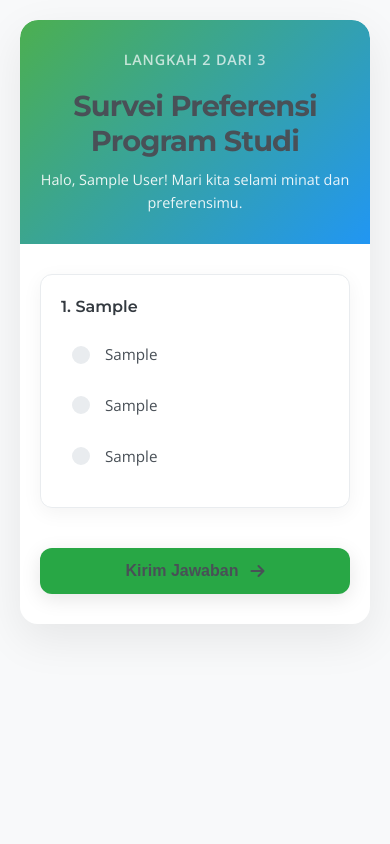
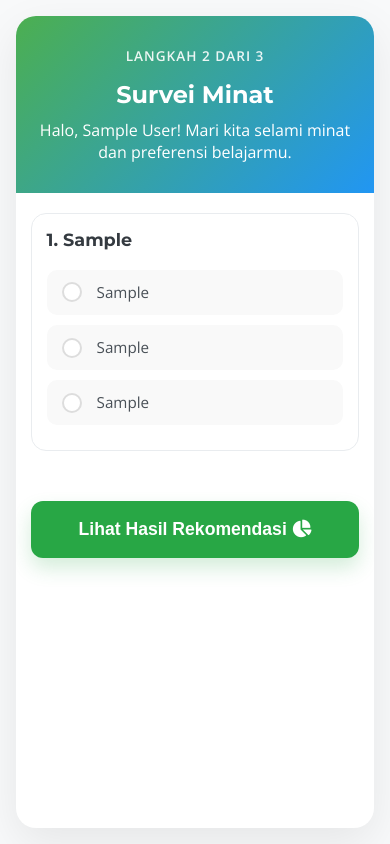
Before and after one commit to Tammam141/Prodiku, a Flask app: template templates/input_survey.html in a window 390 px wide. Run offline with Flask 3, Linux system fonts and the light colour scheme; the template is opened without the code that fills it: values that come from a table or form of the project are taken from there, others are empty; tables that the repository leaves empty hold one stand-in row (values such as "Sample post").

Commit message:
Perbaikan ui 4

```diff
--- a/static/input_survey.css
+++ b/static/input_survey.css
@@ -1,28 +1,15 @@
 :root {
     --primary-green: #28a745;
-      /* A classic, elegant green */
     --primary-green-hover: #218838;
-      /* Slightly darker for hover */
     --header-gradient-start: #4CAF50;
-      /* Green from home hero */
     --header-gradient-end: #2196F3;
-      /* Blue from home hero */
     --text-dark: #343a40;
-      /* Deep charcoal for headings */
     --text-body: #495057;
-      /* Softer dark for body text */
     --bg-light: #f8f9fa;
-      /* Very light, almost white background */
     --card-bg: #ffffff;
-      /* Pure white for question cards */
     --border-subtle: #e9ecef;
-      /* Very light grey border */
-      --input-focus-glow: rgba(40, 167, 69, 0.2);
-      /* Subtle green glow on focus */
     --shadow-soft: rgba(0, 0, 0, 0.08);
-      /* Soft, diffused shadow */
-      --accent-blue: #007bff;
-      /* A clean blue for steps/accents (if not in gradient) */
+    --white: #ffffff;
 }
 
 * {
@@ -34,329 +21,167 @@
 body {
     font-family: 'Open Sans', sans-serif;
     background-color: var(--bg-light);
-      /* Solid, very light background */
     color: var(--text-body);
     min-height: 100vh;
     display: flex;
-      flex-direction: column;
-      /* Allow content to stack and scroll */
-      align-items: center;
-      /* Center horizontally */
-      padding: 30px;
-      overflow-x: hidden;
+    justify-content: center;
+    padding: clamp(10px, 4vw, 40px);
 }
 
 .container {
     max-width: 800px;
     width: 100%;
     background-color: var(--card-bg);
-      border-radius: 18px;
+    border-radius: 20px;
     box-shadow: 0 15px 45px var(--shadow-soft);
-      text-align: left;
-      opacity: 1;
-      animation: fadeIn 0.8s ease-out forwards;
     overflow: hidden;
-      /* Ensure header gradient stays within bounds */
+    animation: fadeIn 0.6s ease-out;
 }
 
 @keyframes fadeIn {
-      from {
-          opacity: 0;
-          transform: translateY(20px);
-      }
-
-      to {
-          opacity: 1;
-          transform: translateY(0);
-      }
+    from { opacity: 0; transform: translateY(20px); }
+    to { opacity: 1; transform: translateY(0); }
 }
 
 .header-colorful {
     background: linear-gradient(135deg, var(--header-gradient-start) 0%, var(--header-gradient-end) 100%);
-      padding: 40px 60px;
+    padding: clamp(30px, 5vw, 50px);
     color: var(--white);
     text-align: center;
-      border-top-left-radius: 18px;
-      border-top-right-radius: 18px;
-      position: relative;
-      z-index: 1;
 }
 
 .header-colorful h2 {
     font-family: 'Montserrat', sans-serif;
+    font-size: clamp(1.5rem, 5vw, 2.5rem);
+    font-weight: 700;
     margin-bottom: 10px;
-      color: var(--white);
-      font-size: 2.8em;
-      font-weight: 700;
-      letter-spacing: -0.8px;
-      line-height: 1.2;
-  }
-
-  .header-colorful p.user-greeting {
-      color: rgba(255, 255, 255, 0.9);
-      font-size: 1.1em;
-      line-height: 1.6;
-      max-width: 650px;
-      margin: 0 auto;
+    color: #fff;
 }
 
 .progress-indicator {
-      text-align: center;
-      margin-bottom: 25px;
-      color: rgba(255, 255, 255, 0.7);
-      font-size: 1em;
     font-weight: 600;
-      letter-spacing: 0.8px;
     text-transform: uppercase;
-  }
-
-  .progress-indicator strong {
-      color: var(--white);
+    font-size: 0.85rem;
+    letter-spacing: 1px;
+    margin-bottom: 15px;
+    opacity: 0.9;
 }
 
 .form-content {
-      padding: 40px 60px 60px;
+    padding: clamp(20px, 5vw, 50px);
 }
 
 .pertanyaan-group {
-      margin-bottom: 35px;
-      background-color: var(--card-bg);
-      padding: 30px;
-      /* More internal padding */
-      border-radius: 12px;
-      box-shadow: 0 5px 20px rgba(0, 0, 0, 0.05);
-      /* Softer shadow for each question */
-      transition: transform 0.2s ease, box-shadow 0.2s ease;
+    margin-bottom: 30px;
+    padding: 25px;
+    border-radius: 15px;
     border: 1px solid var(--border-subtle);
-      /* Subtle border */
+    background: #fff;
+    transition: 0.3s;
+    opacity: 0; /* Untuk animasi scroll */
+    transform: translateY(20px);
+}
+
+/* Class untuk trigger animasi JS */
+.pertanyaan-group.visible {
+    opacity: 1;
+    transform: translateY(0);
 }
 
 .pertanyaan-group:hover {
-      transform: translateY(-3px);
-      /* Subtle lift on hover */
-      box-shadow: 0 8px 25px rgba(0, 0, 0, 0.1);
-      /* Slightly more prominent shadow */
+    border-color: var(--primary-green);
+    box-shadow: 0 5px 15px rgba(0,0,0,0.05);
 }
 
-  .pertanyaan-group p.question-text {
+.question-text {
     font-family: 'Montserrat', sans-serif;
-      font-weight: 600;
+    font-weight: 700;
+    color: var(--text-dark);
     margin-bottom: 20px;
-      /* More space below question */
-      color: var(--text-dark);
-      font-size: 1.15em;
-      line-height: 1.5;
+    font-size: 1.1rem;
 }
 
 .radio-option {
     display: flex;
     align-items: center;
-      margin-bottom: 15px;
-      /* Space between options */
+    padding: 12px 15px;
+    margin-bottom: 10px;
+    border-radius: 10px;
     cursor: pointer;
-      position: relative;
-      padding: 12px 15px;
-      /* Padding for click area */
-      border-radius: 8px;
-      transition: background-color 0.2s ease, box-shadow 0.2s ease;
-      border: 1px solid transparent;
-      /* Placeholder for border on hover/checked */
+    transition: 0.2s;
+    background: #f9f9f9;
 }
 
 .radio-option:hover {
-      background-color: rgba(var(--primary-green-rgb, 40, 167, 69), 0.05);
-      /* Very light green background on hover */
-      border-color: rgba(var(--primary-green-rgb, 40, 167, 69), 0.3);
-      /* Subtle border on hover */
+    background: #f0fdf4;
 }
 
 .radio-option input[type="radio"] {
-      /* Hide default radio button */
-      position: absolute;
-      opacity: 0;
-      cursor: pointer;
-      height: 0;
-      width: 0;
+    display: none;
 }
 
 .custom-radio {
-      height: 22px;
-      width: 22px;
-      background-color: var(--border-subtle);
+    width: 20px;
+    height: 20px;
+    border: 2px solid #ddd;
     border-radius: 50%;
-      display: inline-block;
+    margin-right: 15px;
     position: relative;
-      margin-right: 15px;
     flex-shrink: 0;
-      /* Prevent it from shrinking */
-      transition: background-color 0.2s ease, border-color 0.2s ease;
-      border: 2px solid var(--border-subtle);
+    background: #fff;
 }
 
-  /* Inner circle for custom radio */
-  .custom-radio::after {
-      content: "";
-      position: absolute;
-      display: none;
-      left: 50%;
-      top: 50%;
-      transform: translate(-50%, -50%);
-      width: 12px;
-      height: 12px;
-      border-radius: 50%;
-      background: var(--primary-green);
+.radio-option input:checked + .custom-radio {
+    border-color: var(--primary-green);
 }
 
-  /* When radio button is checked */
-  .radio-option input[type="radio"]:checked~.custom-radio {
-      background-color: var(--white);
-      border-color: var(--primary-green);
-      /* Green border when checked */
+.radio-option input:checked + .custom-radio::after {
+    content: "";
+    width: 10px;
+    height: 10px;
+    background: var(--primary-green);
+    border-radius: 50%;
+    position: absolute;
+    top: 50%;
+    left: 50%;
+    transform: translate(-50%, -50%);
 }
 
-  .radio-option input[type="radio"]:checked~.custom-radio::after {
-      display: block;
+.option-text {
+    font-size: 0.95rem;
+    line-height: 1.4;
 }
 
-  .radio-option .option-text {
-      color: var(--text-body);
-      font-size: 1.05em;
-      line-height: 1.5;
-  }
-
-  /* Submit button */
 button[type="submit"] {
     width: 100%;
     background-color: var(--primary-green);
-      color: var(--white);
+    color: #fff;
     border: none;
     padding: 18px;
-      font-size: 1.2em;
-      margin-top: 40px;
+    font-size: 1.1rem;
+    font-weight: 700;
     border-radius: 12px;
     cursor: pointer;
-      transition: background-color 0.3s ease, transform 0.2s ease, box-shadow 0.3s ease;
-      font-weight: 600;
-      box-shadow: 0 5px 20px rgba(0, 0, 0, 0.1);
-      display: flex;
-      align-items: center;
-      justify-content: center;
-      gap: 12px;
+    transition: 0.3s;
+    margin-top: 20px;
+    box-shadow: 0 10px 20px rgba(40, 167, 69, 0.2);
 }
 
 button[type="submit"]:hover {
     background-color: var(--primary-green-hover);
     transform: translateY(-3px);
-      box-shadow: 0 8px 25px rgba(0, 0, 0, 0.15);
+    box-shadow: 0 15px 25px rgba(40, 167, 69, 0.3);
 }
 
-  /* Responsive adjustments */
-  @media (max-width: 768px) {
-      .container {
-          padding: 0;
+/* Responsivitas untuk layar sangat kecil (HP) */
+@media (max-width: 480px) {
+    .pertanyaan-group {
+        padding: 15px;
     }
-
-      .header-colorful,
+    .header-colorful {
+        padding: 30px 15px;
+    }
     .form-content {
-          padding: 40px 30px;
-      }
-
-      .header-colorful h2 {
-          font-size: 2.2em;
-      }
-
-      .header-colorful p.user-greeting {
-          font-size: 1em;
-      }
-
-      .pertanyaan-group {
-          padding: 25px;
-          margin-bottom: 30px;
-      }
-
-      .pertanyaan-group p.question-text {
-          font-size: 1.05em;
-      }
-
-      .radio-option {
-          padding: 10px 12px;
-          margin-bottom: 12px;
-      }
-
-      .custom-radio {
-          height: 20px;
-          width: 20px;
-      }
-
-      .custom-radio::after {
-          width: 10px;
-          height: 10px;
-      }
-
-      .radio-option .option-text {
-          font-size: 1em;
-      }
-
-      button[type="submit"] {
-          padding: 16px;
-          font-size: 1.1em;
+        padding: 20px 15px;
     }
 }
-
-  @media (max-width: 500px) {
-      body {
-          padding: 20px;
-      }
-
-      .header-colorful,
-      .form-content {
-          padding: 30px 20px;
-      }
-
-      .header-colorful h2 {
-          font-size: 1.8em;
-      }
-
-      .header-colorful p.user-greeting {
-          font-size: 0.9em;
-      }
-
-      .progress-indicator {
-          font-size: 0.9em;
-          margin-bottom: 20px;
-      }
-
-      .pertanyaan-group {
-          padding: 20px;
-          margin-bottom: 25px;
-      }
-
-      .pertanyaan-group p.question-text {
-          font-size: 1em;
-          margin-bottom: 15px;
-      }
-
-      .radio-option {
-          padding: 8px 10px;
-          margin-bottom: 10px;
-      }
-
-      .custom-radio {
-          height: 18px;
-          width: 18px;
-      }
-
-      .custom-radio::after {
-          width: 8px;
-          height: 8px;
-      }
-
-      .radio-option .option-text {
-          font-size: 0.95em;
-      }
-
-      button[type="submit"] {
-          font-size: 1em;
-          padding: 14px;
-      }
-  }
--- a/templates/input_survey.html
+++ b/templates/input_survey.html
@@ -3,28 +3,26 @@
 
 <head>
     <meta charset="UTF-8">
-    <title>Survei Preferensi Program Studi - ProdiKu</title>
+    <title>Survei Minat - ProdiKu</title>
     <meta name="viewport" content="width=device-width, initial-scale=1.0">
-    <link
-        href="https://fonts.googleapis.com/css2?family=Montserrat:wght@400;500;600;700&family=Open+Sans:wght@300;400;600&display=swap"
-        rel="stylesheet">
+    <link href="https://fonts.googleapis.com/css2?family=Montserrat:wght@600;700&family=Open+Sans:wght@400;600&display=swap" rel="stylesheet">
     <link rel="stylesheet" href="https://cdnjs.cloudflare.com/ajax/libs/font-awesome/6.0.0-beta3/css/all.min.css">
-    <link rel="stylesheet" href="../static/input_survey.css">
+    <link rel="stylesheet" href="{{ url_for('static', filename='input_survey.css') }}">
 </head>
 
 <body>
 
     <div class="container">
         <div class="header-colorful">
-            <div class="progress-indicator">Langkah <strong class="step-number">2</strong> dari 3</div>
-            <h2>Survei Preferensi Program Studi</h2>
-            <p class="user-greeting">Halo, {{ user.nama }}! Mari kita selami minat dan preferensimu.</p>
+            <div class="progress-indicator">Langkah <strong>2</strong> dari 3</div>
+            <h2>Survei Minat</h2>
+            <p class="user-greeting">Halo, {{ user.nama }}! Mari kita selami minat dan preferensi belajarmu.</p>
         </div>
 
         <div class="form-content">
             <form method="POST">
                 {% for p in pertanyaan %}
-<div class="pertanyaan-group">
+                <div class="pertanyaan-group animated">
                     <p class="question-text">{{ loop.index }}. {{ p.teks_pertanyaan }}</p>
 
                     <label class="radio-option">
@@ -47,11 +45,29 @@
                 </div>
                 {% endfor %}
 
-                <button type="submit">Kirim Jawaban <i class="fas fa-arrow-right"></i></button>
+                <button type="submit">
+                    Lihat Hasil Rekomendasi <i class="fas fa-chart-pie"></i>
+                </button>
             </form>
         </div>
     </div>
 
+    <script>
+        // Animasi muncul pertanyaan satu per satu saat di-scroll
+        document.addEventListener('DOMContentLoaded', function () {
+            const observer = new IntersectionObserver((entries) => {
+                entries.forEach(entry => {
+                    if (entry.isIntersecting) {
+                        entry.target.classList.add('visible');
+                    }
+                });
+            }, { threshold: 0.1 });
+
+            document.querySelectorAll('.pertanyaan-group').forEach((el) => {
+                observer.observe(el);
+            });
+        });
+    </script>
 </body>
 
 </html>
```
Lines whose indentation alone changed are shown as unchanged.
